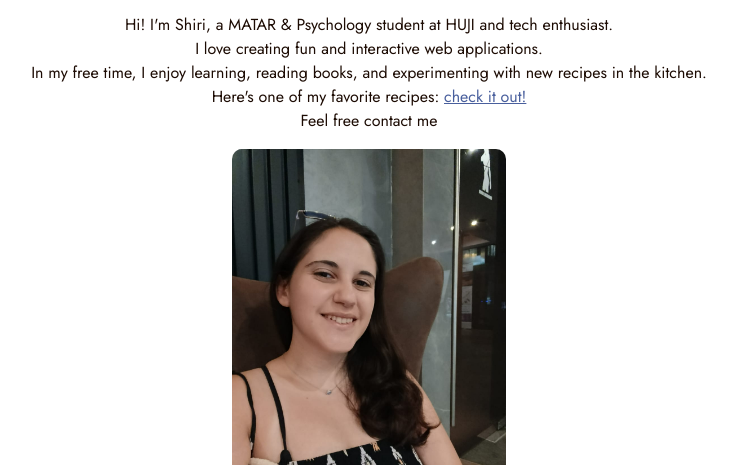
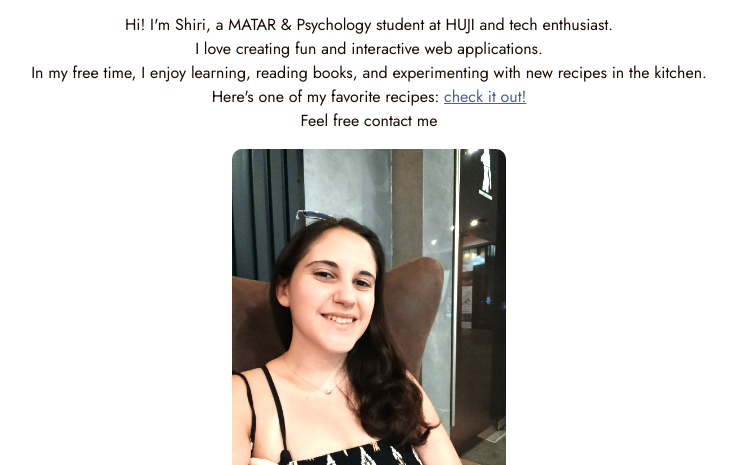
Before and after one commit to shiri-karni1/Shiri-website, a website built with Vite: page index.html in a window 1280 px wide. In both pictures the pointer is over the picture 639 px from the left and 666 px from the top of the page. Shown: the part 335-800 px from the top of the page, without its empty margins (271-1007 px from the left). Built offline with nearby package versions, Linux system fonts and the light colour scheme; a web font is replaced by a local one.

Commit message:
changed photo hover effect to brighten image

```diff
--- a/styles/main.css
+++ b/styles/main.css
@@ -49,6 +49,12 @@ header {
   height: auto;
   margin-bottom: 2%;
   align-self: center;
+  filter: brightness(100%);
+  transition: filter 0.5s ease;
+}
+
+.pics:hover {
+  filter: brightness(150%);
 }
 
 .contacts {
```
